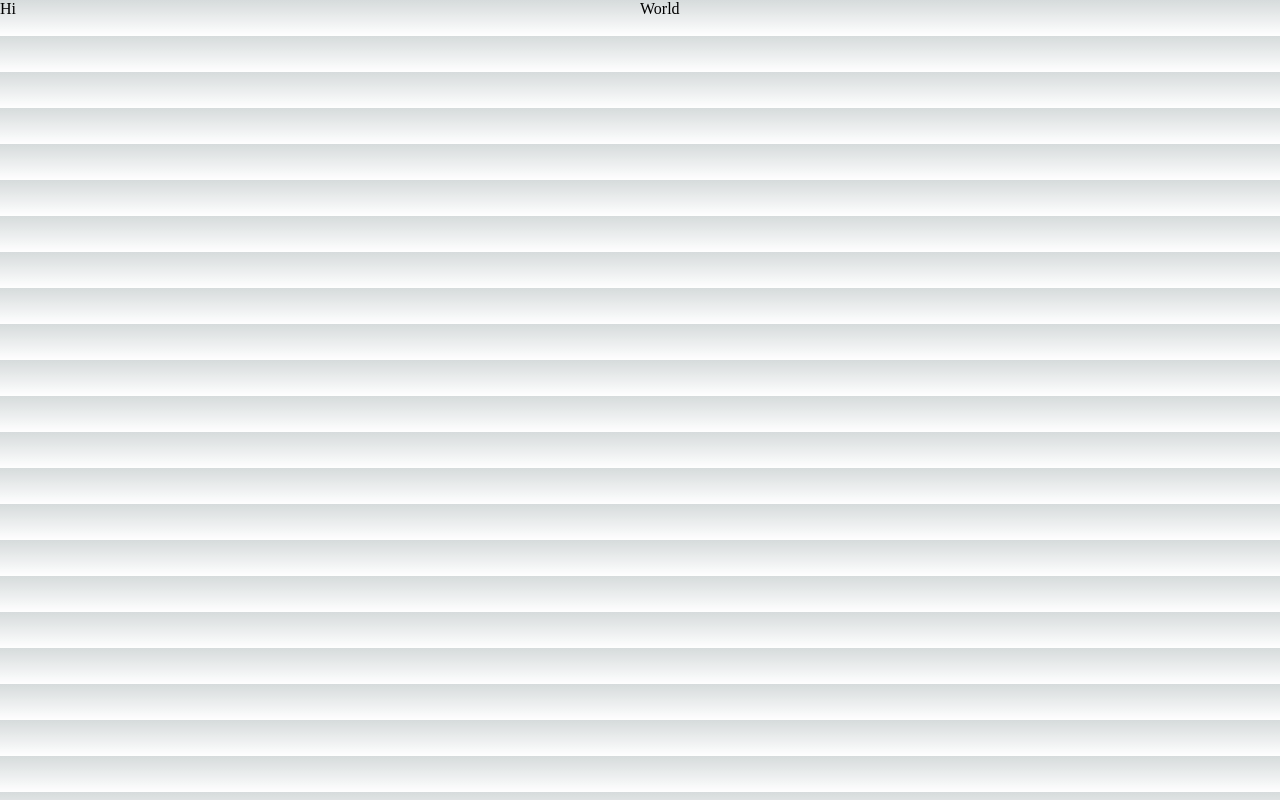
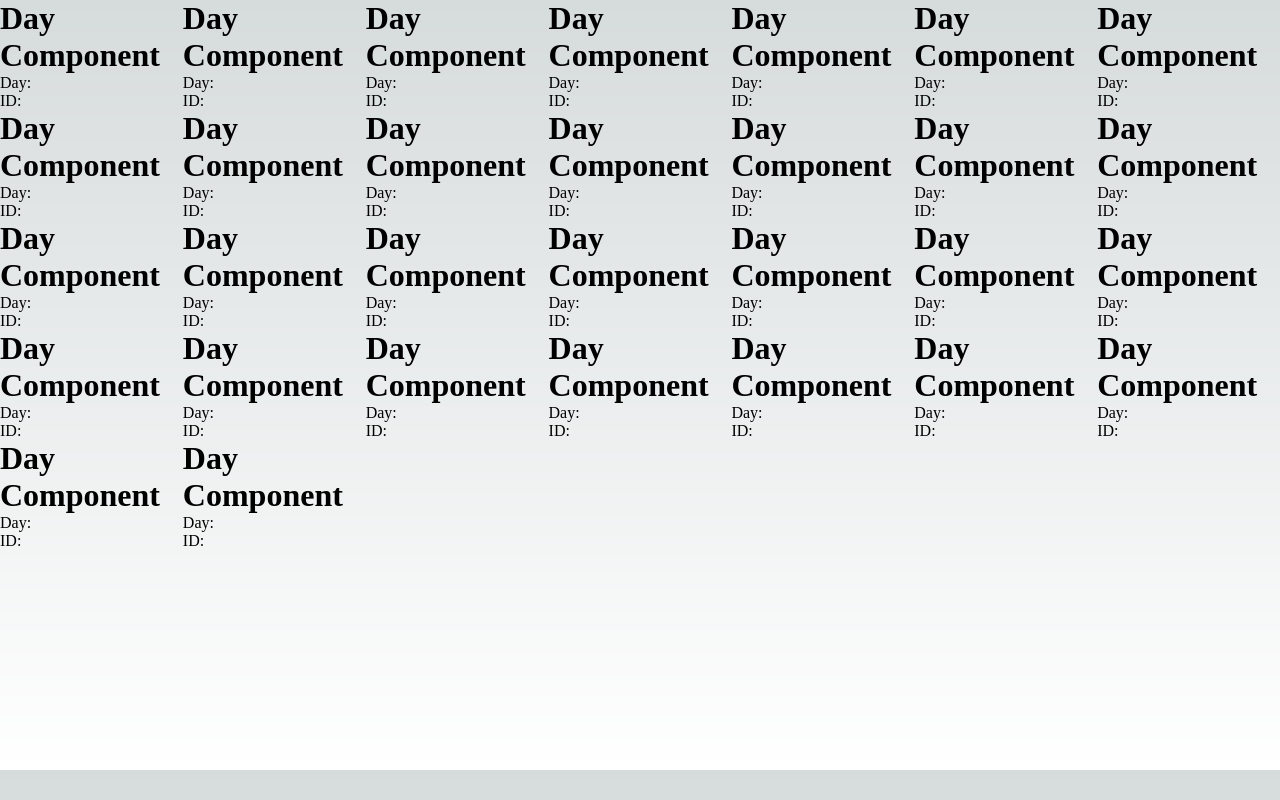
Before and after one commit to healandrepair/homework-for-life, a Next.js app in the folder homework-for-life/: page /calendar in a window 1280 px wide. Built offline with nearby package versions, Linux system fonts and the light colour scheme.

Commit message:
Push changes

```diff
--- a/homework-for-life/components/Day/dayComponent.tsx
+++ b/homework-for-life/components/Day/dayComponent.tsx
@@ -1,9 +1,10 @@
-function dayComponent() {
+function DayComponent({ day, month, id }: {day: number,  id: number, month: number}) {
     return (
         <div>
             <h1>Day Component</h1>
+            <p>Day: {day}</p>
+            <p>ID: {id}</p>
         </div>
     );
 }
-
-export default dayComponent;
+export default DayComponent;
--- /dev/null
+++ b/homework-for-life/interfaces/day.ts
@@ -0,0 +1,5 @@
+export interface Day {
+    day: number;
+    id: number;
+    month: number;
+}
--- a/homework-for-life/src/pages/calendar.tsx
+++ b/homework-for-life/src/pages/calendar.tsx
@@ -1,14 +1,70 @@
 import styles from '@/styles/calendar.module.css';
+import DayComponent from "../../components/Day/dayComponent";
+import {useState} from "react";
+import dayComponent from "../../components/Day/dayComponent";
+import {Day} from "../../interfaces/day";
 
 function calendar() {
+
+    const [currentMonth, setCurrentMonth] = useState(1);
+    const [daysInMonth, setDaysInMonth] = useState<Day[]>([]);
+
+        const days = {
+            1: 31,
+            2: 28,
+            3: 31,
+            4: 30,
+            5: 31,
+            6: 30,
+            7: 31,
+            8: 31,
+            9: 30,
+            10: 31,
+            11: 30,
+            12: 31
+        }
+    const configureCalendar = () => {
+        var iterateOverNumber = currentMonth;
+
+        const dayComponents = Array.from({length: iterateOverNumber}, (_, index) => (
+            <DayComponent day={index + 1} id={0} month={currentMonth} key={index}/>
+        ));
+
+        setDaysInMonth(dayComponents);
+    }
+
     return (
         <div className={styles.container}>
-            <div>
-                Hi
-            </div>
-            <div>
-                World
-            </div>
+            <DayComponent/>
+            <DayComponent/>
+            <DayComponent/>
+            <DayComponent/>
+            <DayComponent/>
+            <DayComponent/>
+            <DayComponent/>
+            <DayComponent/>
+            <DayComponent/>
+            <DayComponent/>
+            <DayComponent/>
+            <DayComponent/>
+            <DayComponent/>
+            <DayComponent/>
+            <DayComponent/>
+            <DayComponent/>
+            <DayComponent/>
+            <DayComponent/>
+            <DayComponent/>
+            <DayComponent/>
+            <DayComponent/>
+            <DayComponent/>
+            <DayComponent/>
+            <DayComponent/>
+            <DayComponent/>
+            <DayComponent/>
+            <DayComponent/>
+            <DayComponent/>
+            <DayComponent/>
+            <DayComponent/>
         </div>
     );
 }
--- a/homework-for-life/src/styles/calendar.module.css
+++ b/homework-for-life/src/styles/calendar.module.css
@@ -1,5 +1,10 @@
 .container {
     display: grid;
-    grid-template-columns: [first] 1fr [second] 1fr ;
-    grid-template-rows: [row1] 1fr [row2]1fr;
+    grid-template-columns: repeat(7, 1fr [col]) ;
+    grid-template-rows: repeat(7, 1fr [row]);
+    grid-template-areas: "header header header header header header header";
 }
+
+.headah{
+    grid-area: header
+}
```
